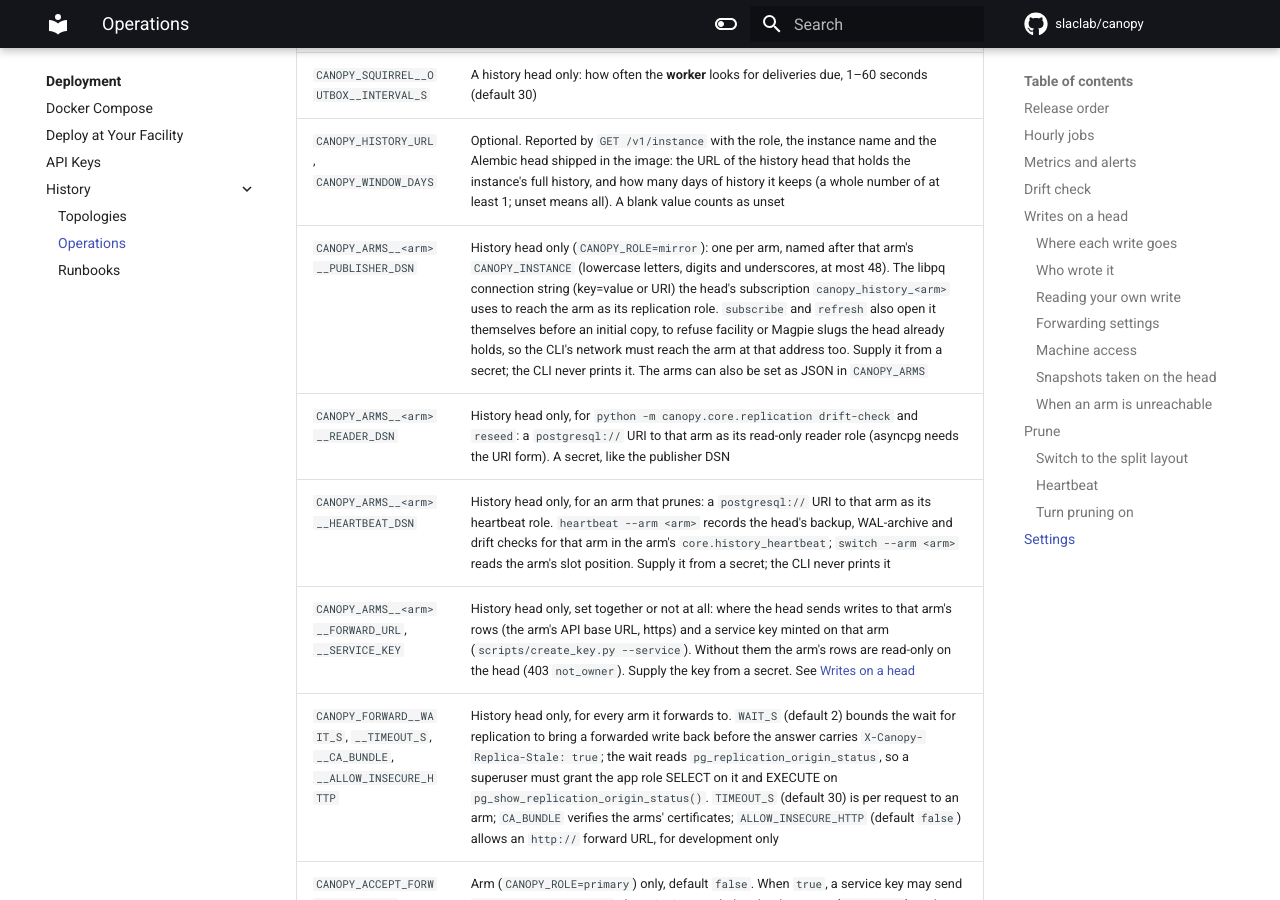
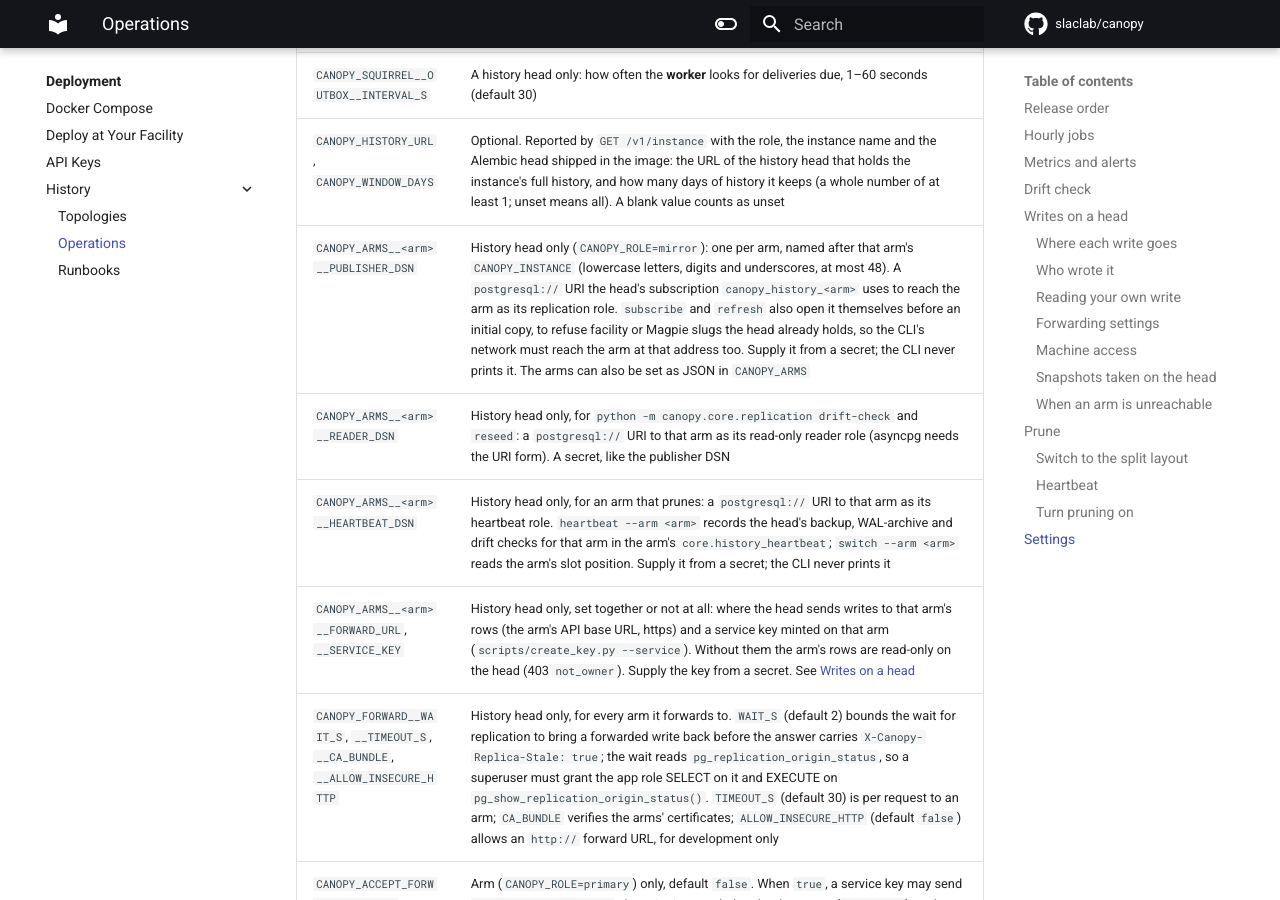
Before and after one commit to slaclab/canopy, an MkDocs documentation site: the page built from docs/deployment/history/operations.md, in a window 1280 px wide and 900 px high, scrolled down 11372 px. Built offline with MkDocs 1.6.1 and Material for MkDocs 9.7.7, drawn with Linux system fonts in a browser that asks for light colours; comment, search, counter and statistics services are not loaded.

Commit message:
DOC: Say an arm's publisher DSN is a postgresql:// URI
#76 now takes CANOPY_ARMS__<arm>__PUBLISHER_DSN as a URI only, like the
reader and heartbeat DSNs. Use its settings-row wording on the operations
page, and say URI in the overview's list of the head's secrets.

```diff
--- a/docs/deployment/history/operations.md
+++ b/docs/deployment/history/operations.md
@@ -456,7 +456,7 @@ repo root lists them all with their defaults.
 | `CANOPY_SQUIRREL__OUTBOX__RETRY_MAX_S` | A history head only: longest wait between delivery retries (default 900). A queued snapshot never gives up |
 | `CANOPY_SQUIRREL__OUTBOX__INTERVAL_S` | A history head only: how often the **worker** looks for deliveries due, 1–60 seconds (default 30) |
 | `CANOPY_HISTORY_URL`, `CANOPY_WINDOW_DAYS` | Optional. Reported by `GET /v1/instance` with the role, the instance name and the Alembic head shipped in the image: the URL of the history head that holds the instance's full history, and how many days of history it keeps (a whole number of at least 1; unset means all). A blank value counts as unset |
-| `CANOPY_ARMS__<arm>__PUBLISHER_DSN` | History head only (`CANOPY_ROLE=mirror`): one per arm, named after that arm's `CANOPY_INSTANCE` (lowercase letters, digits and underscores, at most 48). The libpq connection string (key=value or URI) the head's subscription `canopy_history_<arm>` uses to reach the arm as its replication role. `subscribe` and `refresh` also open it themselves before an initial copy, to refuse facility or Magpie slugs the head already holds, so the CLI's network must reach the arm at that address too. Supply it from a secret; the CLI never prints it. The arms can also be set as JSON in `CANOPY_ARMS` |
+| `CANOPY_ARMS__<arm>__PUBLISHER_DSN` | History head only (`CANOPY_ROLE=mirror`): one per arm, named after that arm's `CANOPY_INSTANCE` (lowercase letters, digits and underscores, at most 48). A `postgresql://` URI the head's subscription `canopy_history_<arm>` uses to reach the arm as its replication role. `subscribe` and `refresh` also open it themselves before an initial copy, to refuse facility or Magpie slugs the head already holds, so the CLI's network must reach the arm at that address too. Supply it from a secret; the CLI never prints it. The arms can also be set as JSON in `CANOPY_ARMS` |
 | `CANOPY_ARMS__<arm>__READER_DSN` | History head only, for `python -m canopy.core.replication drift-check` and `reseed`: a `postgresql://` URI to that arm as its read-only reader role (asyncpg needs the URI form). A secret, like the publisher DSN |
 | `CANOPY_ARMS__<arm>__HEARTBEAT_DSN` | History head only, for an arm that prunes: a `postgresql://` URI to that arm as its heartbeat role. `heartbeat --arm <arm>` records the head's backup, WAL-archive and drift checks for that arm in the arm's `core.history_heartbeat`; `switch --arm <arm>` reads the arm's slot position. Supply it from a secret; the CLI never prints it |
 | `CANOPY_ARMS__<arm>__FORWARD_URL`, `__SERVICE_KEY` | History head only, set together or not at all: where the head sends writes to that arm's rows (the arm's API base URL, https) and a service key minted on that arm (`scripts/create_key.py --service`). Without them the arm's rows are read-only on the head (403 `not_owner`). Supply the key from a secret. See [Writes on a head](#writes-on-a-head) |
```
Also changed, not shown: docs/deployment/history/index.md (+1 -1 lines).
